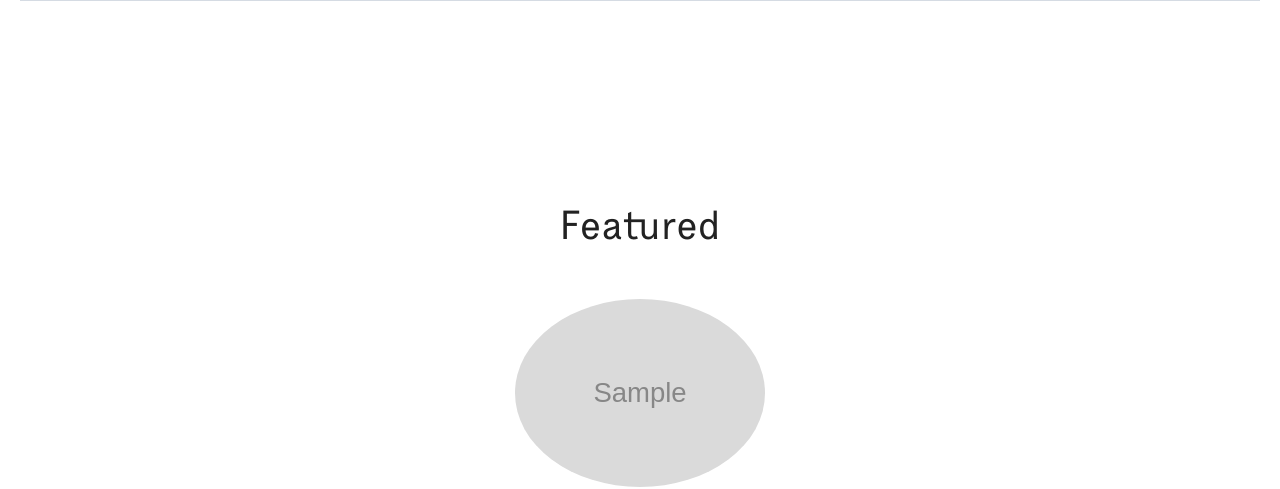
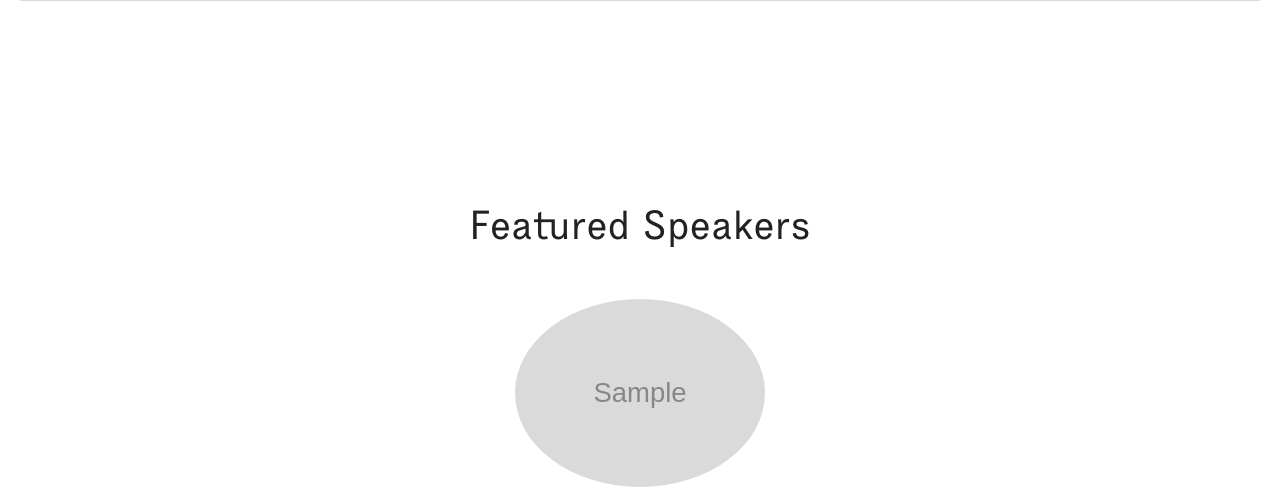
Before and after one commit to internetarchive/dwebsummit-site-2, a Python web app: template dwebsummit/dwebsummit_frontend/templates/dwebsummit/page-templates/people.html in a window 1280 px wide. Shown: the part 1137-1626 px from the top of the page. Run offline with Jinja, Linux system fonts and the light colour scheme; the template is opened without the code that fills it: most values are stand-ins (such as "Sample title", 1, 10 or a date in 2020); grey boxes marked "Sample" are stand-in pictures; style sheets or scripts are compiled from the project's sources.

Commit message:
Update people page

```diff
--- a/dwebsummit/dwebsummit_frontend/templates/dwebsummit/page-templates/people.html
+++ b/dwebsummit/dwebsummit_frontend/templates/dwebsummit/page-templates/people.html
@@ -16,7 +16,7 @@
   {% if people.count() %}
   <div class="row">
     <section class="">
-      <h1>Featured</h1>
+      <h1>Featured Speakers</h1>
       <div class="people-large smaller-container">
         {{ macro_people_grid.people_grid(people.filter(type='Featured')) }}
       </div>
```
